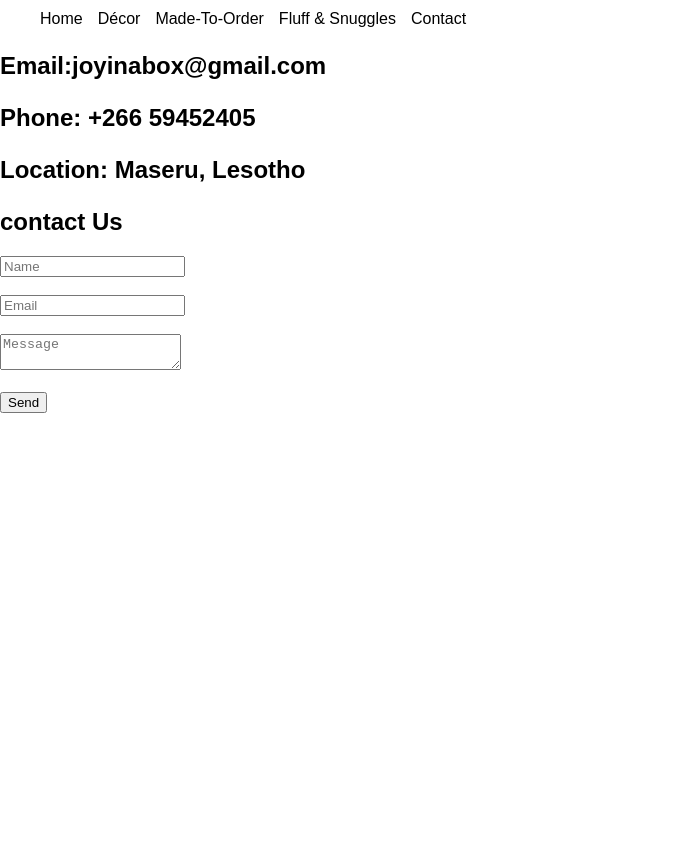
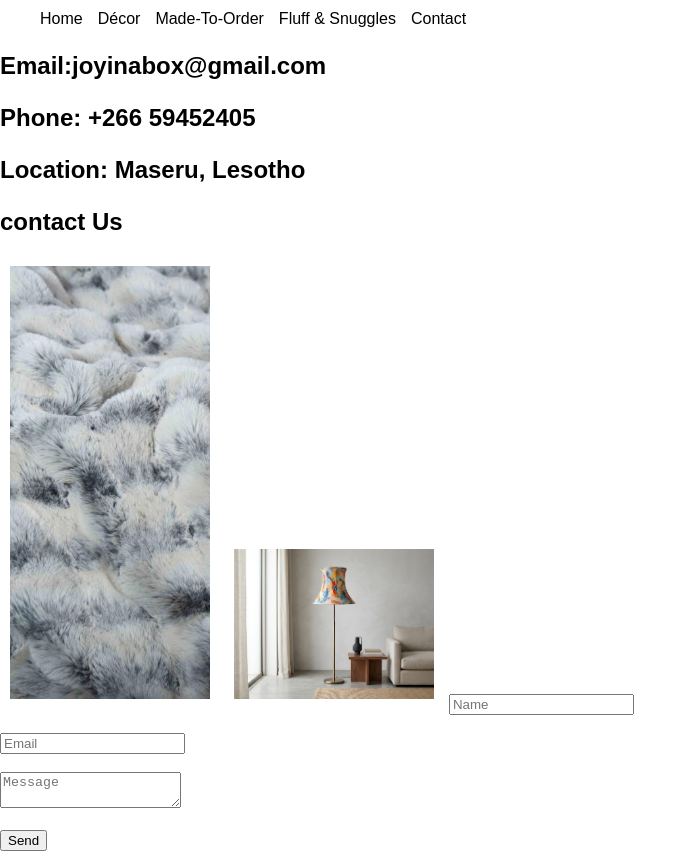
Before and after one commit to khethangsebelee-hue/Joyinaboxx, a plain HTML site: page contact.html in a window 1280 px wide. Shown: the part 59-910 px from the top of the page, without its empty margins (0-697 px from the left). Before the commit the page ends 800 px from the top, so only its background shows below. Drawn offline with Linux system fonts and the light colour scheme.

Commit message:
Update contact.html

```diff
--- a/contact.html
+++ b/contact.html
@@ -23,6 +23,8 @@
     <h2><p>Email:joyinabox@gmail.com</p>
 <p>Phone: +266 59452405</p>
 <p>Location: Maseru, Lesotho</p>contact Us</h2>
+    <img src="nchana.jpeg" width="200">
+    <img src="dabuu.jpeg" width="200">
 
         <input type="text" placeholder="Name"><br><br>
         <input type="email" placeholder="Email"><br><br>
```
